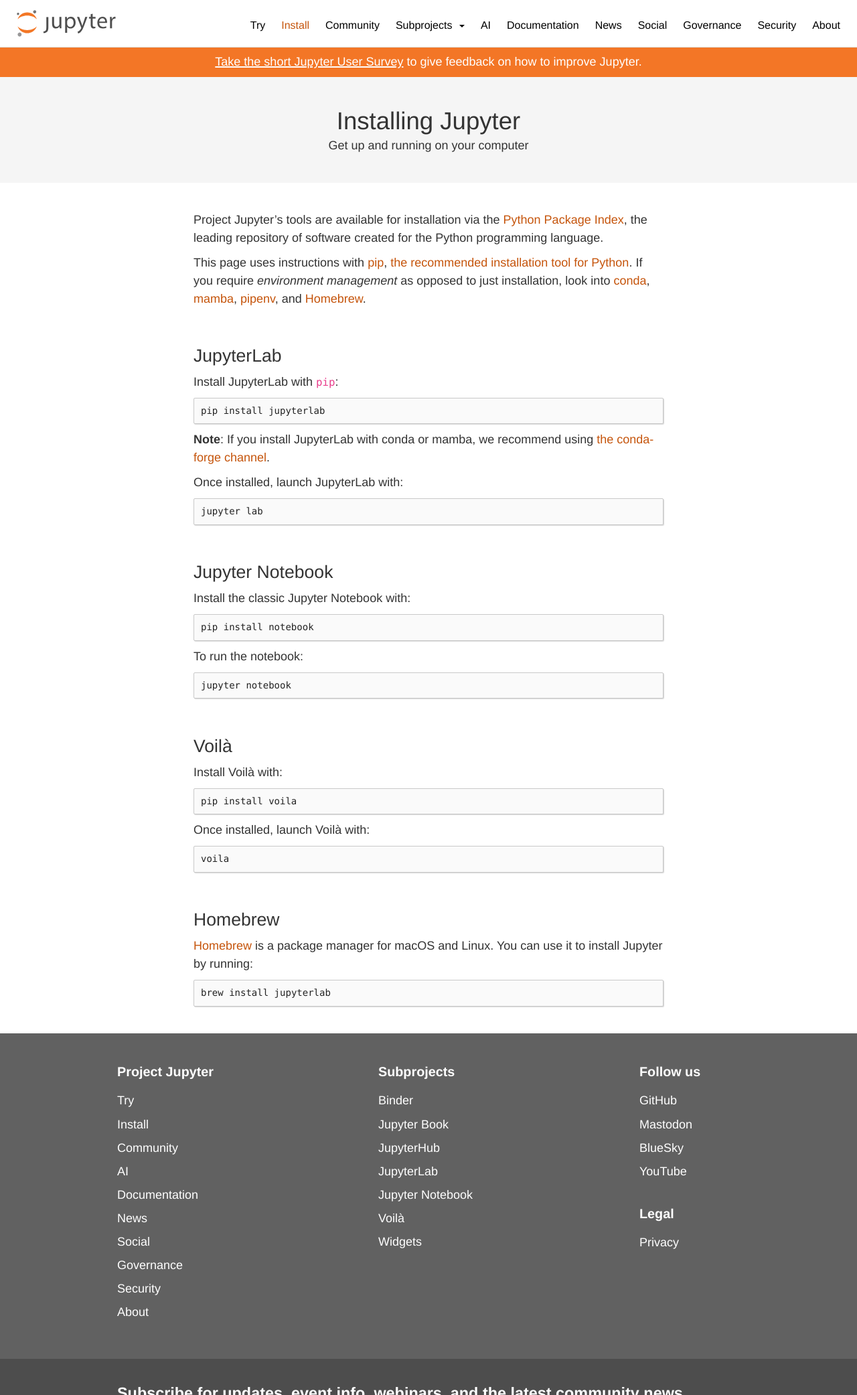
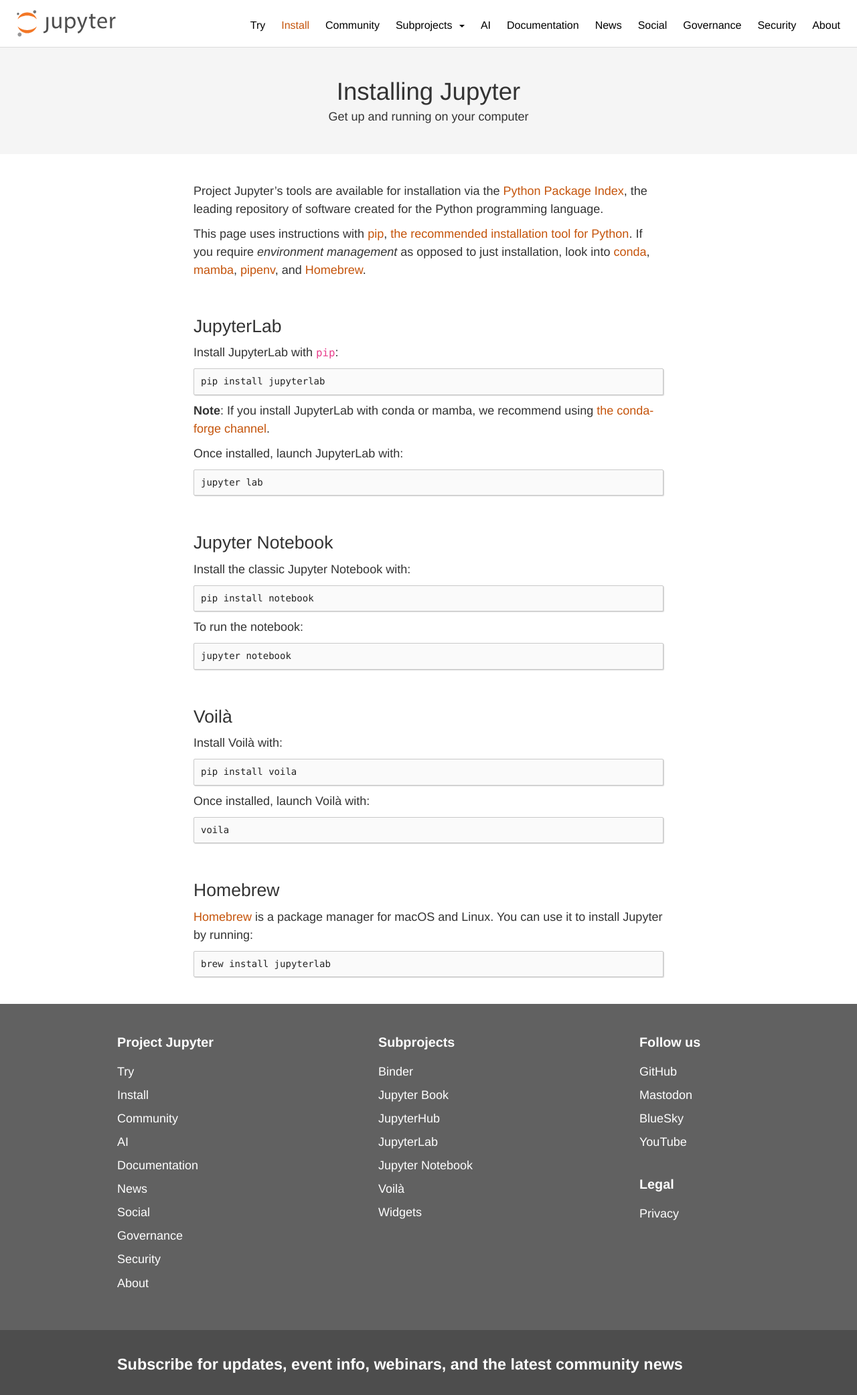
Before and after one commit to jupyter/jupyter.github.io, a Jekyll site: the page built from install.md, in a window 1280 px wide, cut to the strip 0-2083 px from the top of the page. Shown: the whole strip at 67% size. Built offline with Jekyll 4.4.1, drawn with Linux system fonts in a browser that asks for light colours; comment, search, counter and statistics services are not loaded.

Commit message:
Revert "Jupyter User Survey banner" (#862)
Reverts jupyter/jupyter.github.io#854 (adding the Jupyter User Survey
banner) since the user survey is now closed.

From Plausible, it looks like we had about [5400
clicks](https://plausible.io/jupyter.org?f=is,goal,Outbound%20Link:%20Click&f=is,props:url,https://linuxfoundation.surveymonkey.com/r/jupyter-user-survey)
on the banner, which is a 0.9% conversion rate.

```diff
--- a/_layouts/default.html
+++ b/_layouts/default.html
@@ -151,11 +151,6 @@
             </ul>
         </div>
     </nav>
-    <div class="survey-banner">
-      <p>
-        <a href="https://linuxfoundation.surveymonkey.com/r/jupyter-user-survey" target="_blank" rel="noopener noreferrer">Take the short Jupyter User Survey</a> to give feedback on how to improve Jupyter.
-      </p>
-    </div>
     <section>
       {{ content }}
     </section>
--- a/assets/css/main.scss
+++ b/assets/css/main.scss
@@ -23,30 +23,6 @@
 @import "components/widgets";
 @import "components/hr";
 @import "components/details";
-
-/* Styling for the call-to-survey banner */
-.survey-banner {
-    background-color: $orange;
-    color: $white;
-    text-align: center;
-    padding: 0.6em 1em;
-}
-
-.survey-banner p {
-    margin: 0;
-}
-
-.survey-banner a {
-    color: $white;
-    text-decoration: underline;
-    text-decoration-thickness: 2px;
-}
-
-.survey-banner a:hover,
-.survey-banner a:focus,
-.survey-banner a:active {
-    color: $white;
-}
 
 .dropshadow {
     /* Make the foreground stand out from the background slightly */
```
